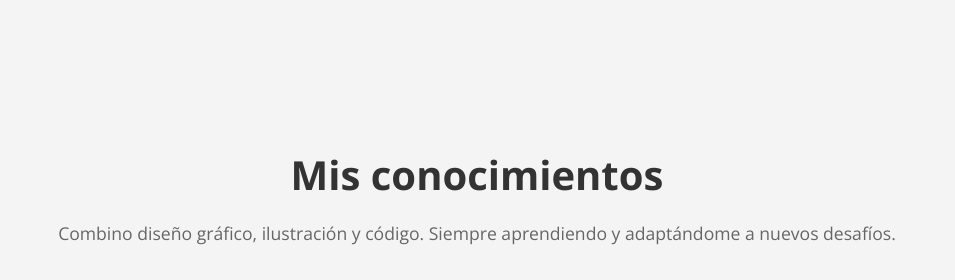
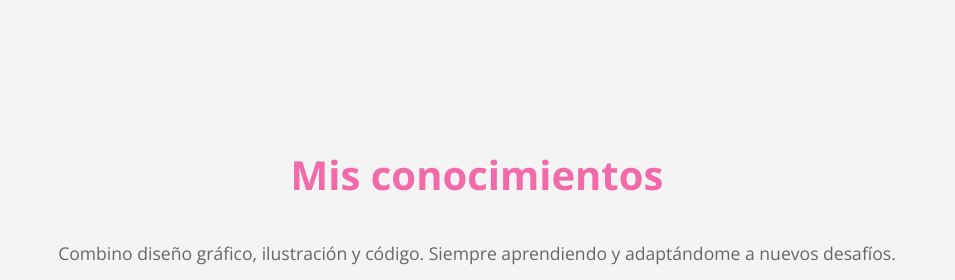
Before and after one commit to joximaran/portfolio, a plain HTML site: page index.html in a window 1280 px wide. Shown: the part 920-1200 px from the top of the page, without its empty margins (163-1118 px from the left). Drawn offline with nearby package versions, Linux system fonts and the light colour scheme.

Commit message:
corrijo detalles en el codigo organizo y mejorotitulos

```diff
--- a/styles/skills.css
+++ b/styles/skills.css
@@ -11,7 +11,8 @@
   text-align: center;
   font-size: 2.5em;
   margin-bottom: 0.5em;
-  color: #333;
+  color: #f26aa9;
+  padding:20px;
 }
 
 .skills-section .skills-description {
```
Also changed, not shown: index.html (+14 -1 lines).
